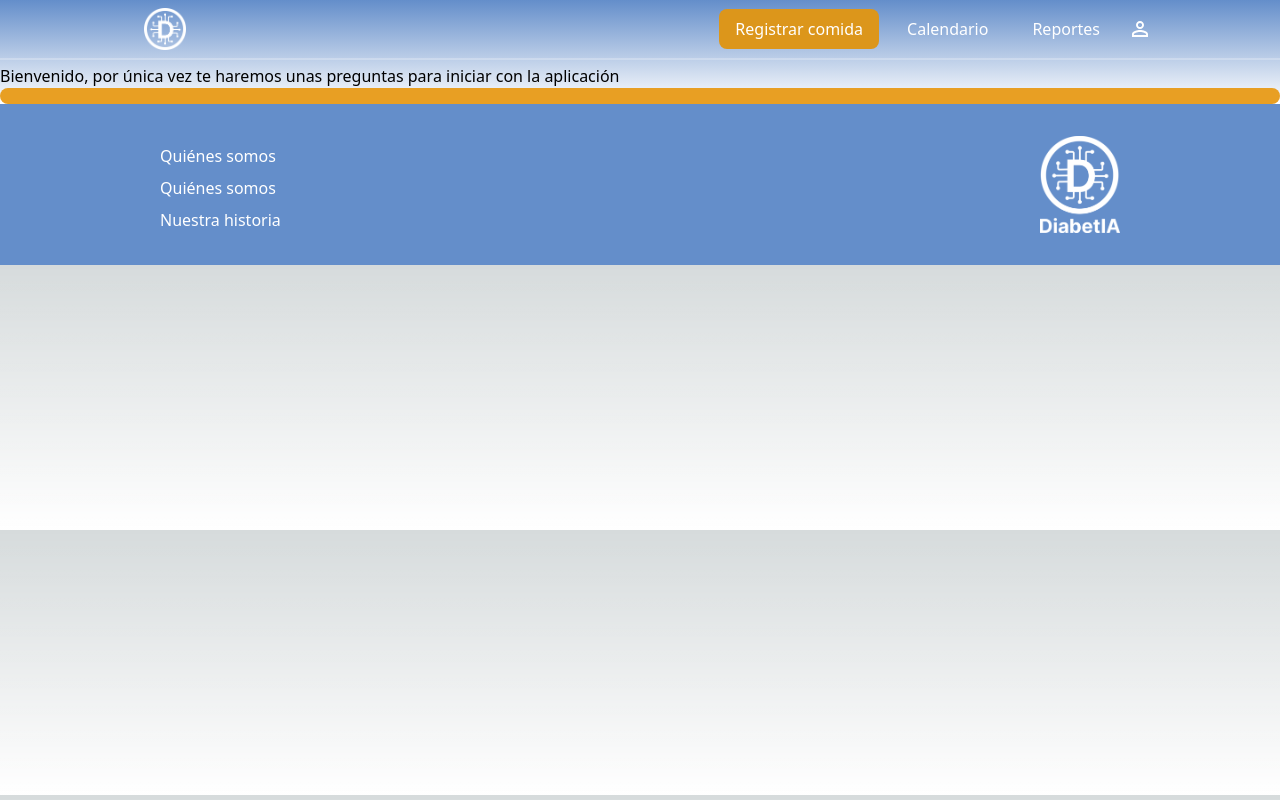
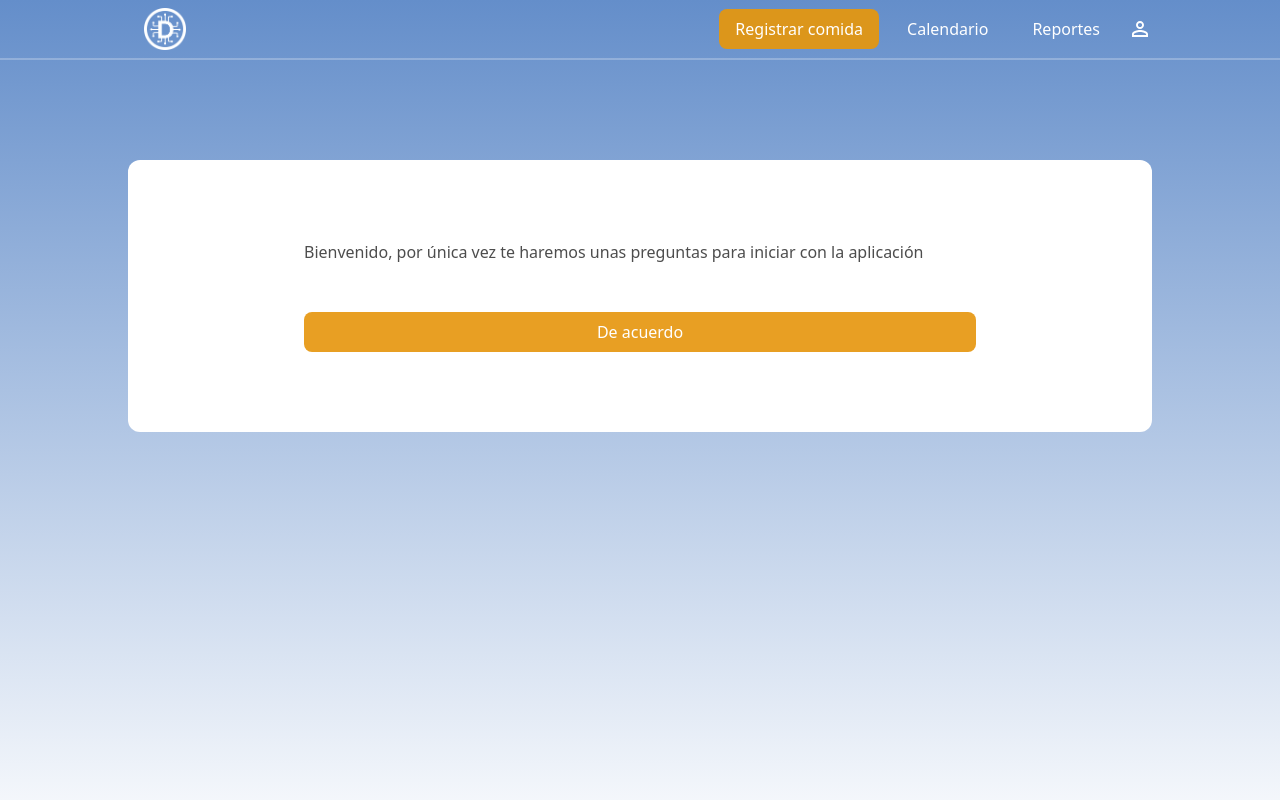
Before and after one commit to NuriaROrquin/diabetia, a Next.js app in the folder frontend/: page /initialForm in a window 1280 px wide. Shown: the top 800 px of the page. Built offline with nearby package versions, Linux system fonts and the light colour scheme.

Commit message:
Update index.js

```diff
--- a/frontend/pages/initialForm/index.js
+++ b/frontend/pages/initialForm/index.js
@@ -1,11 +1,16 @@
 import {OrangeLink} from "../../components/link";
+import {Section} from "@/components/section";
 
 const InitialForm = () => {
     return(
-        <>
+        <Section className="pt-12">
+            <div className="container items-center flex w-full justify-center flex-col">
+                <div className="bg-white rounded-xl w-full flex flex-col flex-wrap text-gray-primary py-20 px-44 my-12 justify-around gap-x-2 gap-y-12">
         <h1>Bienvenido, por única vez te haremos unas preguntas para iniciar con la aplicación</h1>
-        <OrangeLink href="initialForm/step-1"/>
-        </>
+        <OrangeLink label="De acuerdo" href="initialForm/step-1"/>
+                </div>
+            </div>
+        </Section>
     )
 }
 
```
